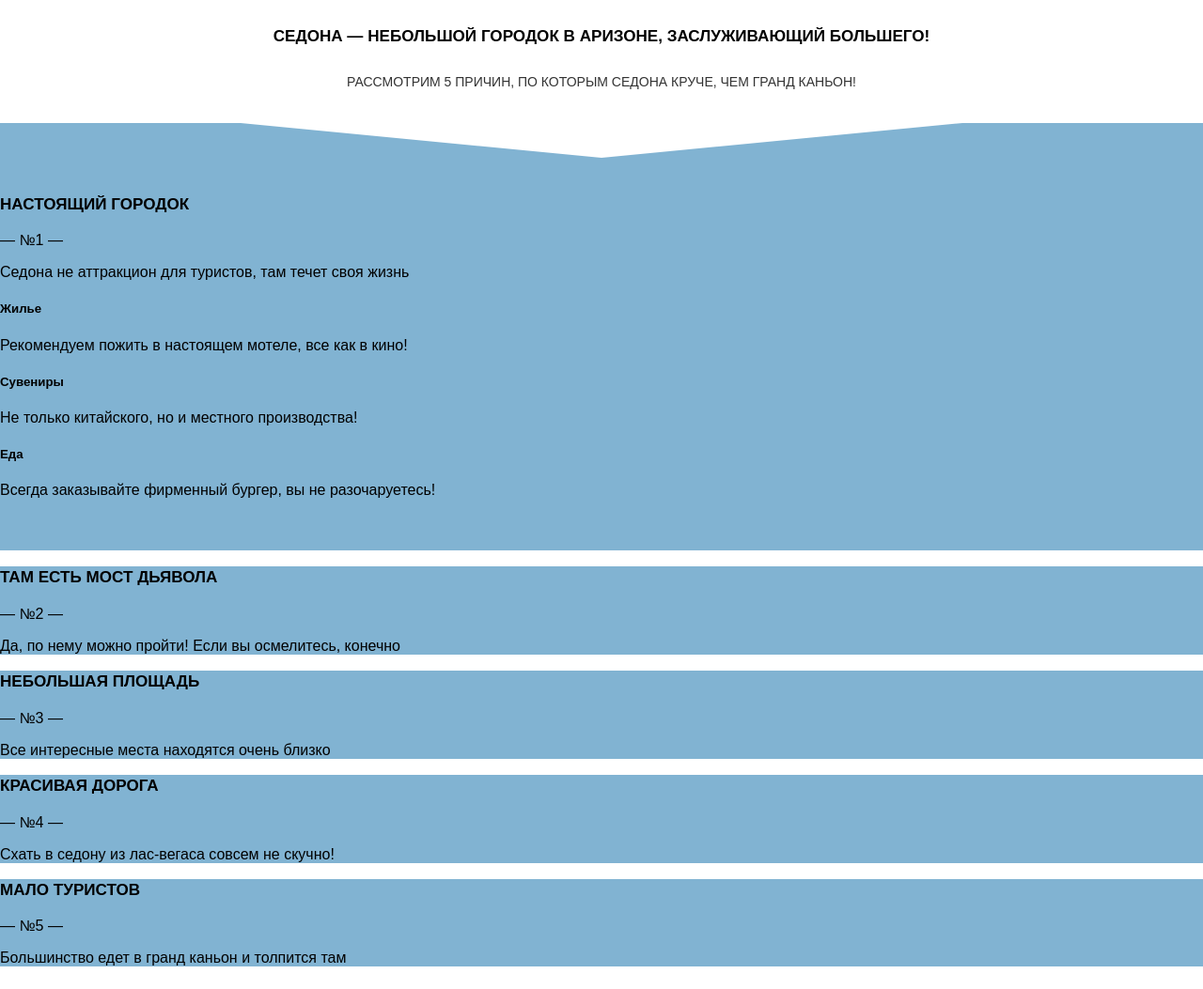
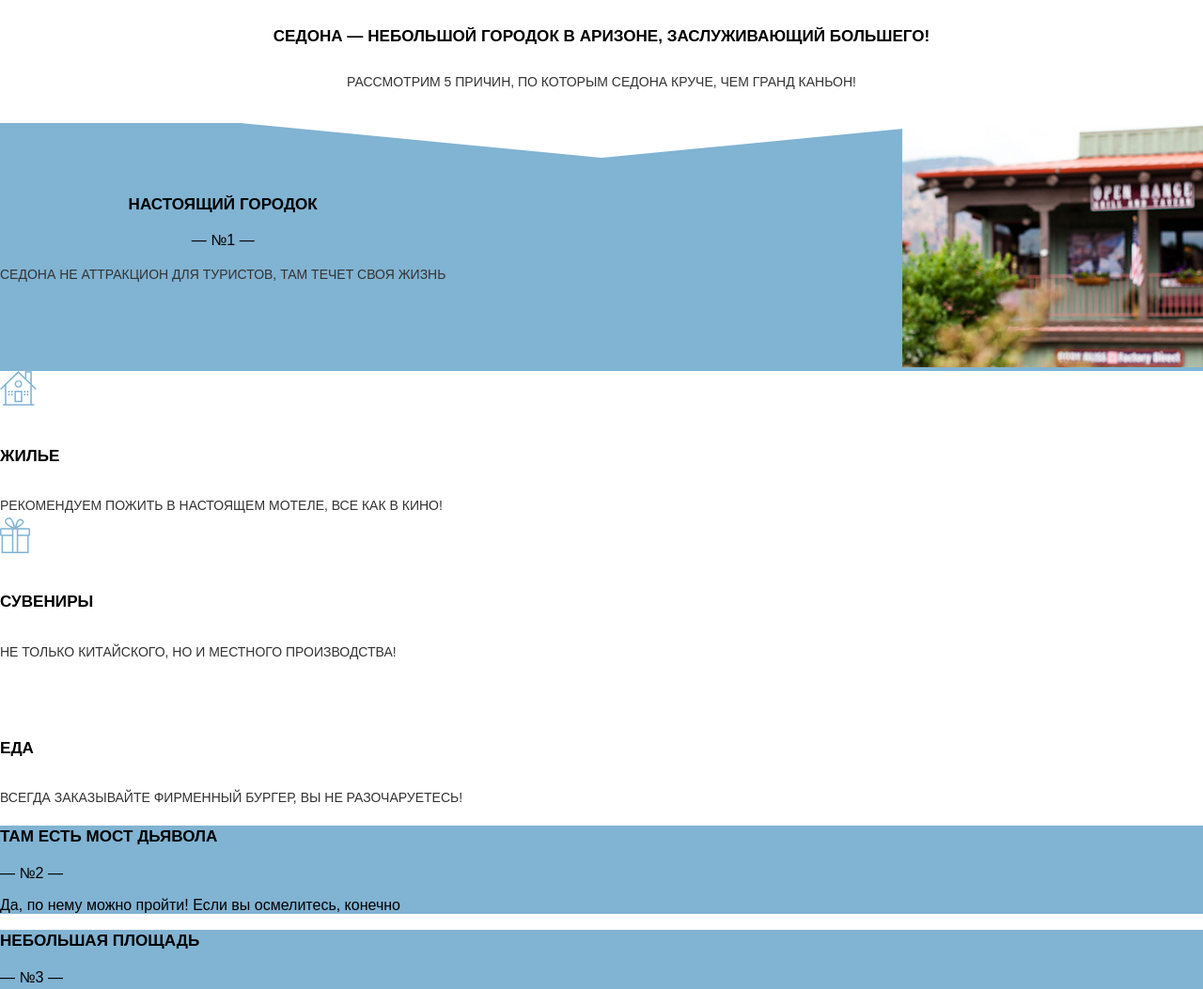
Before and after one commit to keaasd/sedona, a website: page source/index.html in a window 1280 px wide. Shown: the part 446-1499 px from the top of the page at 94% size. Drawn offline with nearby package versions, Linux system fonts and the light colour scheme; files that its build step writes are made by us from their sources.

Commit message:
main block begin

```diff
--- a/source/index.html
+++ b/source/index.html
@@ -57,35 +57,44 @@
       <h2 class="visually-hidden">Наши преимущества</h2>
       <div class="advantages__bg">
       </div>
-          <div class="container">
-            <div class="advantages__wrap">
-              <p class="title title__slogan">СЕДОНА — небольшой городок в АРИЗОНЕ, заслуживающий большего!</p>
-              <p class="subtitle">Рассмотрим 5 причин, по которым Седона круче, чем гранд каньон!</p>
-            </div>
-          </div>
+      <div class="advantages__wrap">
+        <p class="title title__slogan">СЕДОНА — небольшой городок в АРИЗОНЕ, заслуживающий большего!</p>
+        <p class="title__subtitle">Рассмотрим 5 причин, по которым Седона круче, чем гранд каньон!</p>
+      </div>
       <ol class="advantages__list">
         <li class="advantages__item advantages__triangle">
-          <h3 class="title title--advantages">Настоящий городок</h3>
-          <p>— №1 —</p>
-          <p class="advantages__description">Седона не аттракцион для туристов, там течет своя жизнь</p>
+          <div class="advantages__block">
+            <div class="advantages__text">
+              <h3 class="title title--advantages">Настоящий городок</h3>
+              <p>— №1 —</p>
+              <p class="title__subtitle advantages__description">Седона не аттракцион для туристов, там течет своя жизнь</p>
+            </div>
+            <picture class="advantages__picture">
+              <source srcset="./img/photo-city-large.jpg" media="(min-width: 1200px)" />
+              <img class="advantages__image" width="320" height="260" src="./img/photo-city.jpg"/>
+            </picture>
+          </div>
+
+          <!-- эм  -->
           <div class="city-advantages">
             <h4 class="visually-hidden">Преимущества городка</h4>
             <ul class="city-advantages__list">
-              <li class="city-advantages__item">
-                <h5 class="city-advantages__title">Жилье</h5>
-                <p>Рекомендуем пожить в настоящем мотеле, все как в кино!</p>
+              <li class="city-advantages__item city-advantages__item--image-home">
+                <h5 class="title city-advantages__title">Жилье</h5>
+                <p class="title__subtitle">Рекомендуем пожить в настоящем мотеле, все как в кино!</p>
+              </li>
+              <li class="city-advantages__item city-advantages__item--image-gift">
+                <h5 class="title city-advantages__title">Сувениры</h5>
+                <p class="title__subtitle">Не только китайского, но и местного производства!</p>
               </li>
               <li class="city-advantages__item">
-                <h5 class="city-advantages__title">Сувениры</h5>
-                <p>Не только китайского, но и местного производства!</p>
-              </li>
-              <li class="city-advantages__item">
-                <h5 class="city-advantages__title">Еда</h5>
-                <p>Всегда заказывайте фирменный бургер, вы не разочаруетесь!</p>
+                <h5 class="title city-advantages__title city-advantages__item--image-burger">Еда</h5>
+                <p class="title__subtitle">Всегда заказывайте фирменный бургер, вы не разочаруетесь!</p>
               </li>
             </ul>
           </div>
         </li>
+        <!-- 2 -->
         <li class="advantages__item">
           <h3 class="title title--advantages">Там есть Мост дьявола</h3>
           <p>— №2 —</p>
--- a/source/less/advantages.less
+++ b/source/less/advantages.less
@@ -38,7 +38,6 @@
 
 .advantages__triangle {
   position: relative;
-  padding: 57px 0 39px;
 
   &::after {
     content: "";
@@ -53,3 +52,19 @@
     transform: translateX(-50%);
   }
 }
+
+.advantages__block {
+  @media (min-width: 768px) {
+    display: flex;
+    justify-content: space-between;
+  }
+}
+
+.advantages__text {
+  text-align: center;
+  padding: 57px 0 39px;
+}
+
+.advantages__image {
+  object-fit: cover;
+}
--- /dev/null
+++ b/source/less/city-advantages.less
@@ -0,0 +1,25 @@
+.city-advantages {
+  background-color: #ffffff;
+}
+
+.city-advantages__item {
+  &::before {
+    content: "";
+    width: 50px;
+    height: 50px;
+    display: block;
+    background-repeat: no-repeat;
+  }
+
+  &--image-home::before {
+    background-image: url("../img/icon-house.svg.svg");
+  }
+
+  &--image-gift::before {
+    background-image: url("../img/icon-gift.svg.svg");
+  }
+
+  &--image-burger::before {
+    background-image: url("../img/icon-burger.svg.svg");
+  }
+}
--- a/source/less/style.less
+++ b/source/less/style.less
@@ -2,7 +2,8 @@
 @import url("header.less");
 @import url("advantages.less");
 @import url("title.less");
-@import url("subtitle.less");
+@import url("city-advantages.less");
+
 
 :root {
   --color-1: #81b3d2;
--- a/source/less/subtitle.less
+++ /dev/null
@@ -1,8 +0,0 @@
-.subtitle {
-  font-weight: 400;
-  font-size: 14px;
-  line-height: 1.7;
-  margin: 0;
-  text-transform: uppercase;
-  color: #333333;
-}
--- a/source/less/title.less
+++ b/source/less/title.less
@@ -9,3 +9,12 @@
   margin-top: 0;
   margin-bottom: 24px;
 }
+
+.title__subtitle {
+  font-weight: 400;
+  font-size: 14px;
+  line-height: 1.7;
+  margin: 0;
+  text-transform: uppercase;
+  color: #333333;
+}
```
Also changed, not shown: source/img/photo-city-large.jpg (added).
